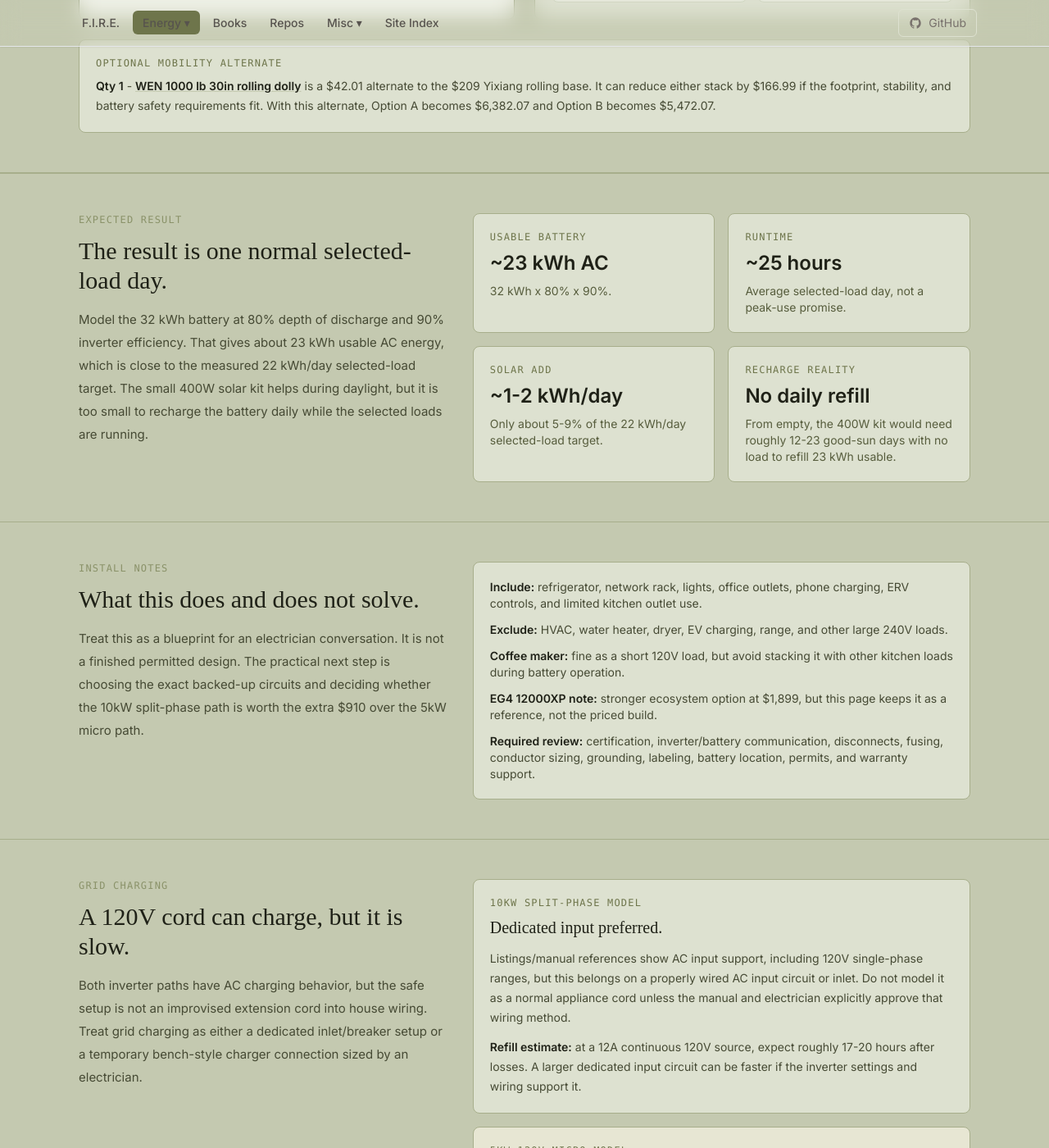
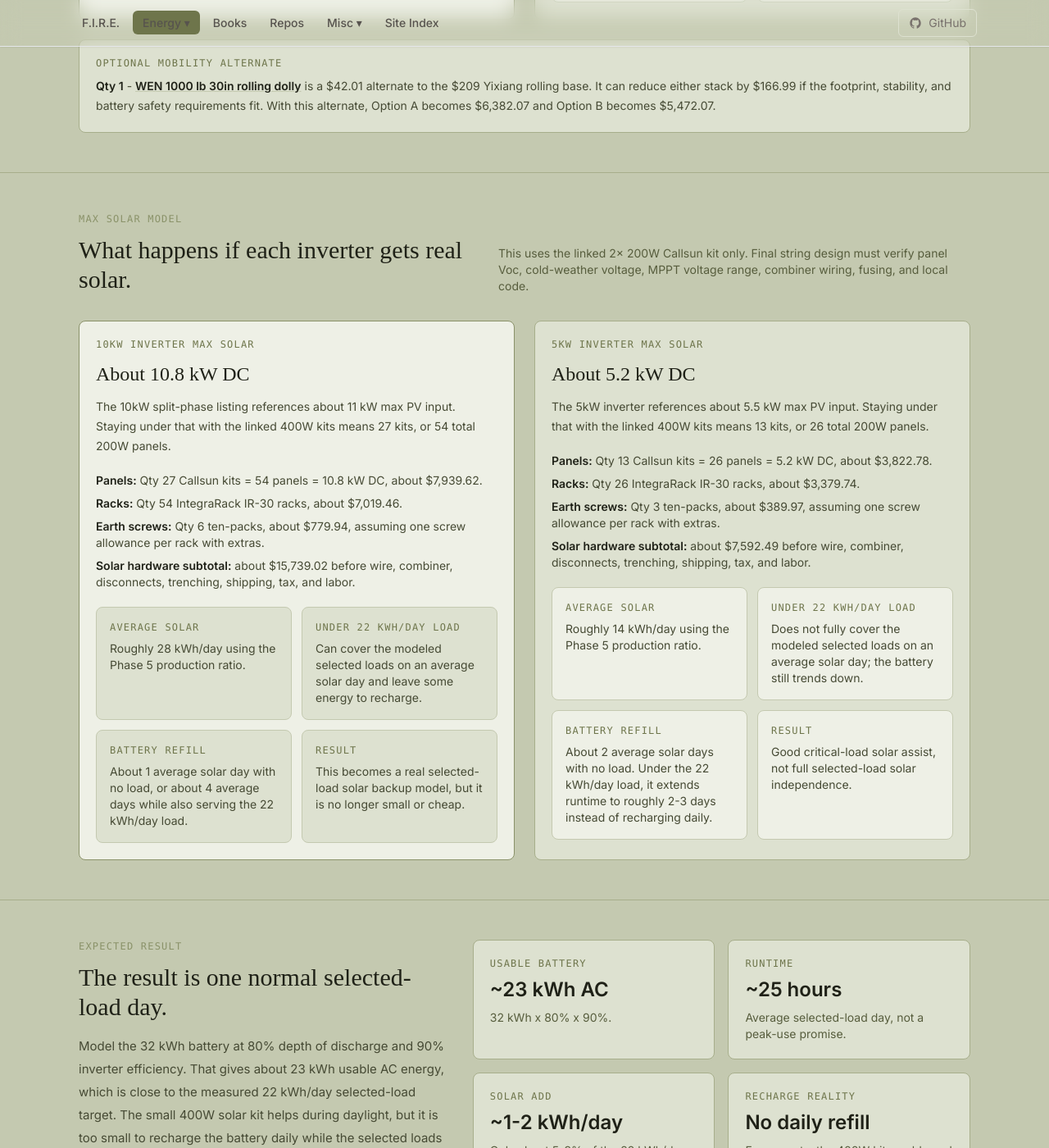
Before and after one commit to techmore/techmore.github.io, a Jekyll site: the page built from pages/energy-monitoring/will-prowse-2026.html, in a window 1280 px wide and 1400 px high, scrolled down 2009 px. Shown: the whole window at 82% size. Built offline with Jekyll 4.4.1, drawn with Linux system fonts in a browser that asks for light colours; nearby versions of some CDN libraries; some web fonts are replaced.

Commit message:
Add max solar capacity models

```diff
--- a/pages/energy-monitoring/will-prowse-2026.html
+++ b/pages/energy-monitoring/will-prowse-2026.html
@@ -172,6 +172,82 @@ title: Will Prowse 2026 - Techmore
     </div>
   </section>
 
+  <section class="max-w-6xl mx-auto px-4 sm:px-6 lg:px-8 py-12">
+    <div class="flex flex-col gap-3 sm:flex-row sm:items-end sm:justify-between">
+      <div>
+        <p class="font-mono text-xs tracking-widest uppercase text-olive-500">Max solar model</p>
+        <h2 class="mt-3 text-3xl text-olive-950">What happens if each inverter gets real solar.</h2>
+      </div>
+      <p class="max-w-xl text-sm text-olive-700">This uses the linked 2x 200W Callsun kit only. Final string design must verify panel Voc, cold-weather voltage, MPPT voltage range, combiner wiring, fusing, and local code.</p>
+    </div>
+
+    <div class="mt-8 grid gap-6 lg:grid-cols-2">
+      <article class="rounded-lg border border-olive-500 bg-olive-100 p-5">
+        <p class="font-mono text-xs tracking-widest uppercase text-olive-600">10kW inverter max solar</p>
+        <h3 class="mt-3 text-2xl text-olive-950">About 10.8 kW DC</h3>
+        <p class="mt-3 text-sm text-olive-800 leading-6">The 10kW split-phase listing references about 11 kW max PV input. Staying under that with the linked 400W kits means 27 kits, or 54 total 200W panels.</p>
+
+        <ul class="mt-5 space-y-2 text-sm text-olive-800">
+          <li><span class="font-semibold text-olive-950">Panels:</span> Qty 27 Callsun kits = 54 panels = 10.8 kW DC, about $7,939.62.</li>
+          <li><span class="font-semibold text-olive-950">Racks:</span> Qty 54 IntegraRack IR-30 racks, about $7,019.46.</li>
+          <li><span class="font-semibold text-olive-950">Earth screws:</span> Qty 6 ten-packs, about $779.94, assuming one screw allowance per rack with extras.</li>
+          <li><span class="font-semibold text-olive-950">Solar hardware subtotal:</span> about $15,739.02 before wire, combiner, disconnects, trenching, shipping, tax, and labor.</li>
+        </ul>
+
+        <div class="mt-5 grid gap-3 sm:grid-cols-2">
+          <div class="rounded-lg border border-olive-300 bg-olive-200 p-4">
+            <p class="font-mono text-xs tracking-widest uppercase text-olive-600">Average solar</p>
+            <p class="mt-2 text-sm text-olive-800">Roughly 28 kWh/day using the Phase 5 production ratio.</p>
+          </div>
+          <div class="rounded-lg border border-olive-300 bg-olive-200 p-4">
+            <p class="font-mono text-xs tracking-widest uppercase text-olive-600">Under 22 kWh/day load</p>
+            <p class="mt-2 text-sm text-olive-800">Can cover the modeled selected loads on an average solar day and leave some energy to recharge.</p>
+          </div>
+          <div class="rounded-lg border border-olive-300 bg-olive-200 p-4">
+            <p class="font-mono text-xs tracking-widest uppercase text-olive-600">Battery refill</p>
+            <p class="mt-2 text-sm text-olive-800">About 1 average solar day with no load, or about 4 average days while also serving the 22 kWh/day load.</p>
+          </div>
+          <div class="rounded-lg border border-olive-300 bg-olive-200 p-4">
+            <p class="font-mono text-xs tracking-widest uppercase text-olive-600">Result</p>
+            <p class="mt-2 text-sm text-olive-800">This becomes a real selected-load solar backup model, but it is no longer small or cheap.</p>
+          </div>
+        </div>
+      </article>
+
+      <article class="rounded-lg border border-olive-400 bg-olive-200 p-5">
+        <p class="font-mono text-xs tracking-widest uppercase text-olive-600">5kW inverter max solar</p>
+        <h3 class="mt-3 text-2xl text-olive-950">About 5.2 kW DC</h3>
+        <p class="mt-3 text-sm text-olive-800 leading-6">The 5kW inverter references about 5.5 kW max PV input. Staying under that with the linked 400W kits means 13 kits, or 26 total 200W panels.</p>
+
+        <ul class="mt-5 space-y-2 text-sm text-olive-800">
+          <li><span class="font-semibold text-olive-950">Panels:</span> Qty 13 Callsun kits = 26 panels = 5.2 kW DC, about $3,822.78.</li>
+          <li><span class="font-semibold text-olive-950">Racks:</span> Qty 26 IntegraRack IR-30 racks, about $3,379.74.</li>
+          <li><span class="font-semibold text-olive-950">Earth screws:</span> Qty 3 ten-packs, about $389.97, assuming one screw allowance per rack with extras.</li>
+          <li><span class="font-semibold text-olive-950">Solar hardware subtotal:</span> about $7,592.49 before wire, combiner, disconnects, trenching, shipping, tax, and labor.</li>
+        </ul>
+
+        <div class="mt-5 grid gap-3 sm:grid-cols-2">
+          <div class="rounded-lg border border-olive-300 bg-olive-100 p-4">
+            <p class="font-mono text-xs tracking-widest uppercase text-olive-600">Average solar</p>
+            <p class="mt-2 text-sm text-olive-800">Roughly 14 kWh/day using the Phase 5 production ratio.</p>
+          </div>
+          <div class="rounded-lg border border-olive-300 bg-olive-100 p-4">
+            <p class="font-mono text-xs tracking-widest uppercase text-olive-600">Under 22 kWh/day load</p>
+            <p class="mt-2 text-sm text-olive-800">Does not fully cover the modeled selected loads on an average solar day; the battery still trends down.</p>
+          </div>
+          <div class="rounded-lg border border-olive-300 bg-olive-100 p-4">
+            <p class="font-mono text-xs tracking-widest uppercase text-olive-600">Battery refill</p>
+            <p class="mt-2 text-sm text-olive-800">About 2 average solar days with no load. Under the 22 kWh/day load, it extends runtime to roughly 2-3 days instead of recharging daily.</p>
+          </div>
+          <div class="rounded-lg border border-olive-300 bg-olive-100 p-4">
+            <p class="font-mono text-xs tracking-widest uppercase text-olive-600">Result</p>
+            <p class="mt-2 text-sm text-olive-800">Good critical-load solar assist, not full selected-load solar independence.</p>
+          </div>
+        </div>
+      </article>
+    </div>
+  </section>
+
   <section class="bg-olive-200/70 border-y border-olive-400">
     <div class="max-w-6xl mx-auto px-4 sm:px-6 lg:px-8 py-12">
       <div class="grid gap-8 lg:grid-cols-[0.85fr_1.15fr]">
```
